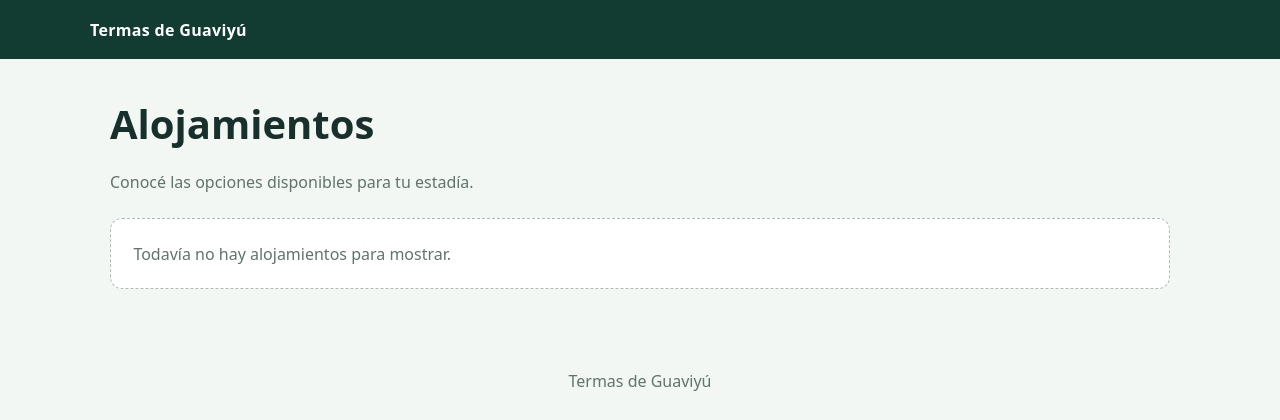
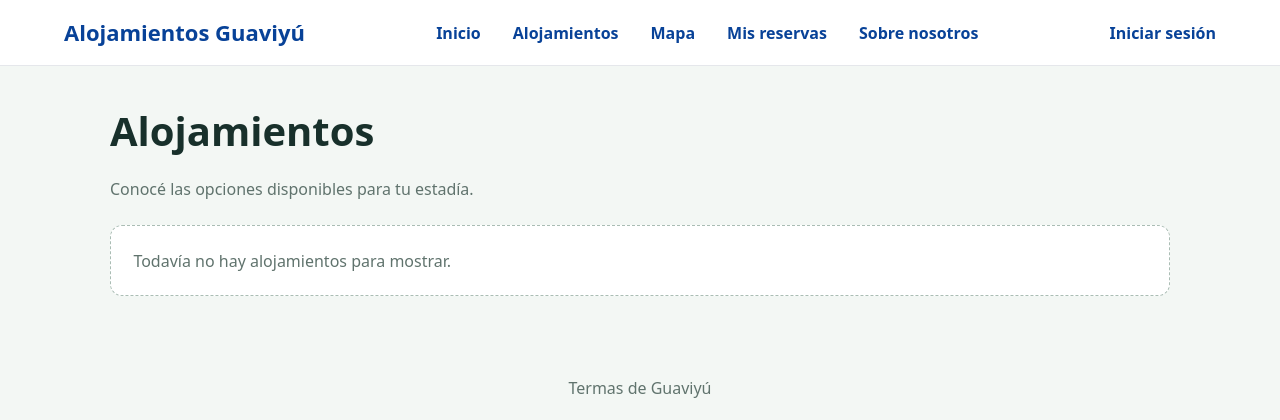
Before and after one commit to facundosoto287/alojamientosGuaviyu, a Java web app: template src/main/webapp/WEB-INF/views/alojamientos.jsp in a window 1280 px wide. Shown: the top 420 px of the page. Run offline with Tomcat 11, a stand-in JSP engine, Linux system fonts and the light colour scheme; the template is opened without the code that fills it, so the values that code supplies are empty.

Commit message:
Header agregado, pantalla de inicio. Carpeta css agregadada y carpeta components

```diff
--- a/src/main/java/org/example/web/AlojamientoServlet.java
+++ b/src/main/java/org/example/web/AlojamientoServlet.java
@@ -20,6 +20,9 @@ public class AlojamientoServlet extends HttpServlet {
             throws ServletException, IOException {
         request.setCharacterEncoding("UTF-8");
 
+        response.setCharacterEncoding("UTF-8");
+        response.setContentType("text/html; charset=UTF-8");
+
         List<Alojamiento> alojamientos = alojamientoDAO.listarAlojamientos();
         request.setAttribute("alojamientos", alojamientos);
 
--- a/src/main/webapp/WEB-INF/views/alojamientos.jsp
+++ b/src/main/webapp/WEB-INF/views/alojamientos.jsp
@@ -3,6 +3,8 @@
 <!DOCTYPE html>
 <html lang="es">
 <head>
+<link rel="stylesheet"
+     href="${pageContext.request.contextPath}/css/header.css">
     <meta charset="UTF-8">
     <meta name="viewport" content="width=device-width, initial-scale=1">
     <title>Alojamientos | Termas de Guaviyú</title>
@@ -10,8 +12,7 @@
         :root { color-scheme: light; --ink: #18302b; --muted: #60736d; --green: #176b55; --line: #dce8e2; --paper: #fff; --page: #f3f7f4; }
         * { box-sizing: border-box; }
         body { margin: 0; background: var(--page); color: var(--ink); font: 16px/1.5 system-ui, "Segoe UI", sans-serif; }
-        header { background: #123c32; color: white; padding: 1.1rem max(1.25rem, calc((100% - 1100px) / 2)); }
-        header a { color: white; text-decoration: none; font-weight: 700; letter-spacing: .02em; }
+
         main { max-width: 1100px; margin: 0 auto; padding: 2.2rem 1.25rem 3rem; }
         .intro { margin-bottom: 1.5rem; }
         h1 { margin: 0 0 .35rem; font-size: clamp(1.8rem, 4vw, 2.5rem); }
@@ -28,7 +29,8 @@
     </style>
 </head>
 <body>
-<header><a href="${pageContext.request.contextPath}/alojamientos">Termas de Guaviyú</a></header>
+<%@ include file="components/header.jsp" %>
+
 <main>
     <section class="intro">
         <h1>Alojamientos</h1>
--- /dev/null
+++ b/src/main/webapp/WEB-INF/views/components/header.jsp
@@ -0,0 +1,34 @@
+<%--
+  Created by IntelliJ IDEA.
+  User: facuw
+  Date: 9/10/2026
+  Time: 10:26
+  To change this template use File | Settings | File Templates.
+--%>
+
+
+<%@ page pageEncoding="UTF-8" %>
+
+<header class="site-header">
+    <div class="header-container">
+
+        <a href="${pageContext.request.contextPath}/alojamientos" class="brand">
+            Alojamientos Guaviyú
+        </a>
+
+        <nav class="main-nav">
+            <a href="${pageContext.request.contextPath}/inicio">Inicio</a>
+            <a href="${pageContext.request.contextPath}/alojamientos">Alojamientos</a>
+            <a href="${pageContext.request.contextPath}/mapa">Mapa</a>
+            <a href="${pageContext.request.contextPath}/mis-reservas">Mis reservas</a>
+            <a href="${pageContext.request.contextPath}/sobre-nosotros">Sobre nosotros</a>
+        </nav>
+
+        <div class="header-user">
+            <a href="${pageContext.request.contextPath}/cliente/login">
+                Iniciar sesión
+            </a>
+        </div>
+
+    </div>
+</header>
--- /dev/null
+++ b/src/main/webapp/css/header.css
@@ -0,0 +1,89 @@
+.site-header {
+    font-family: system-ui, "Segoe UI", sans-serif;
+    background-color: #ffffff;
+    border-bottom: 1px solid #e5e7eb;
+}
+
+.header-container {
+    max-width: 1200px;
+    margin: 0 auto;
+    padding: 16px 24px;
+
+    display: flex;
+    align-items: center;
+    justify-content: space-between;
+}
+
+.brand {
+    text-decoration: none;
+    color: #084298;
+    font-size: 22px;
+    font-weight: 800;
+}
+
+.main-nav {
+    display: flex;
+    align-items: center;
+    gap: 32px;
+}
+
+.main-nav a {
+    text-decoration: none;
+    color: #084298;
+    font-size: 16px;
+    font-weight: 600;
+}
+
+.main-nav a:hover {
+    color: #0d6efd;
+}
+
+.header-user a {
+    text-decoration: none;
+    color: #084298;
+    font-size: 16px;
+    font-weight: 600;
+}
+
+.site-header {
+    background-color: #ffffff;
+    border-bottom: 1px solid #e5e7eb;
+}
+
+.header-container {
+    max-width: 1200px;
+    margin: 0 auto;
+    padding: 16px 24px;
+
+    display: flex;
+    align-items: center;
+    justify-content: space-between;
+}
+
+.brand {
+    text-decoration: none;
+    color: #084298;
+    font-size: 22px;
+    font-weight: 800;
+}
+
+.main-nav {
+    display: flex;
+    gap: 32px;
+}
+
+.main-nav a {
+    text-decoration: none;
+    color: #084298;
+    font-weight: 600;
+}
+
+.main-nav a:hover {
+    color: #0d6efd;
+}
+
+.header-user a {
+    text-decoration: none;
+    color: #084298;
+    font-weight: 600;
+}
```
Also changed, not shown: src/main/java/org/example/web/InicioServlet.java (added, +25 -0 lines), src/main/webapp/WEB-INF/views/inicio.jsp (added, +36 -0 lines), src/main/webapp/css/inicio.css (added, +29 -0 lines).
